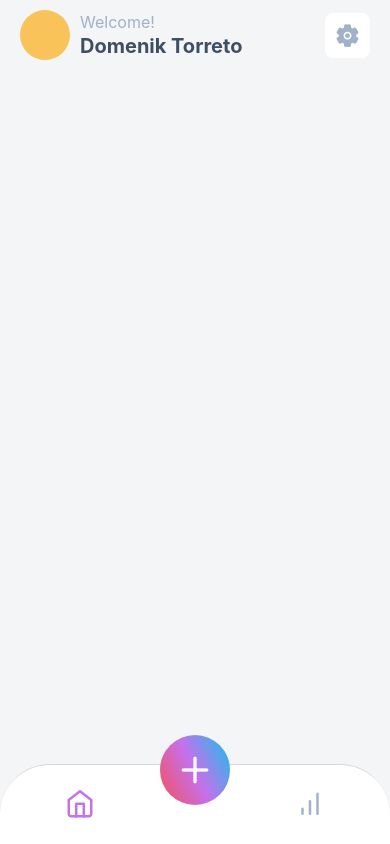
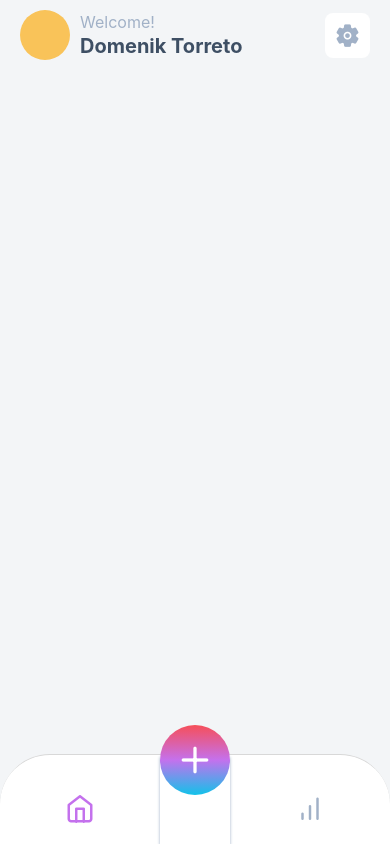
Before and after one commit to VVMig/expense-app, a React Native app: screen / in a window 390 px wide. Built offline with nearby package versions, Linux system fonts and the light colour scheme.

Commit message:
Add shadows

```diff
--- a/App.tsx
+++ b/App.tsx
@@ -1,5 +1,4 @@
 import React from 'react';
-import { StyleSheet, Text, View } from 'react-native';
 import { NavigationContainer } from '@react-navigation/native';
 import { Tabs } from './app/components/tabs/Tabs';
 import { ThemeProvider } from 'styled-components/native';
--- a/app/components/tabs/TabAdd.tsx
+++ b/app/components/tabs/TabAdd.tsx
@@ -1,7 +1,8 @@
 import { LinearGradient } from 'expo-linear-gradient';
 import React from 'react';
-import { GestureResponderEvent, TouchableOpacity } from 'react-native';
+import { GestureResponderEvent } from 'react-native';
 import { theme } from '../../../theme/theme';
+import { Styled } from './styled';
 
 interface Props {
   onPress:
@@ -15,22 +16,20 @@ interface Props {
 
 export const TabAdd: React.FC<Props> = ({ children, onPress }) => {
   return (
+    <Styled.AddButtonContainer>
       <LinearGradient
-      colors={[theme.colors.blue, theme.colors.purple, theme.colors.lightRed]}
+        colors={[theme.colors.lightRed, theme.colors.purple, theme.colors.blue]}
         style={{
           alignItems: 'center',
           justifyContent: 'center',
           width: 70,
           height: 70,
-        borderRadius: 50,
+          borderRadius: 35,
           bottom: 30,
         }}
-      start={{
-        x: 1,
-        y: 0.5,
-      }}
       >
-      <TouchableOpacity onPress={onPress}>{children}</TouchableOpacity>
+        <Styled.AddButton onPress={onPress}>{children}</Styled.AddButton>
       </LinearGradient>
+    </Styled.AddButtonContainer>
   );
 };
--- a/app/components/tabs/Tabs.tsx
+++ b/app/components/tabs/Tabs.tsx
@@ -1,6 +1,6 @@
 import React from 'react';
 import { createBottomTabNavigator } from '@react-navigation/bottom-tabs';
-import { StyleSheet, TouchableOpacity } from 'react-native';
+import { StyleSheet } from 'react-native';
 import Icon from 'react-native-vector-icons/Feather';
 
 import { AddExpense, Chart, Home } from '../../../screens';
@@ -61,6 +61,6 @@ const Styles = StyleSheet.create({
     backgroundColor: '#fff',
     borderTopLeftRadius: 50,
     borderTopRightRadius: 50,
-    height: 80,
+    height: 90,
   },
 });
--- a/app/components/tabs/styled.ts
+++ b/app/components/tabs/styled.ts
@@ -3,8 +3,20 @@ import styled from 'styled-components/native';
 const Tab = styled.View`
   align-items: center;
   justify-content: center;
+  top: 10px;
+`;
+
+const AddButton = styled.TouchableOpacity`
+  justify-content: center;
+  align-items: center;
+`;
+
+const AddButtonContainer = styled.View`
+  box-shadow: 0 2px 3px ${({ theme }) => theme.colors.lightGray};
 `;
 
 export const Styled = {
   Tab,
+  AddButton,
+  AddButtonContainer,
 };
--- a/package.json
+++ b/package.json
@@ -17,6 +17,9 @@
     "react-dom": "16.13.1",
     "react-native": "^0.65.0",
     "react-native-bootstrap-icons": "^1.5.0",
+    "react-native-gesture-handler": "^1.10.3",
+    "react-native-reanimated": "^2.2.0",
+    "react-native-screens": "^3.5.0",
     "react-native-svg": "^12.1.1",
     "react-native-svg-transformer": "^0.14.3",
     "react-native-vector-icons": "^8.1.0",
```
Also changed, not shown: 1 other file (tests, documents, lock files or other folders). Lines whose indentation alone changed are shown as unchanged.
